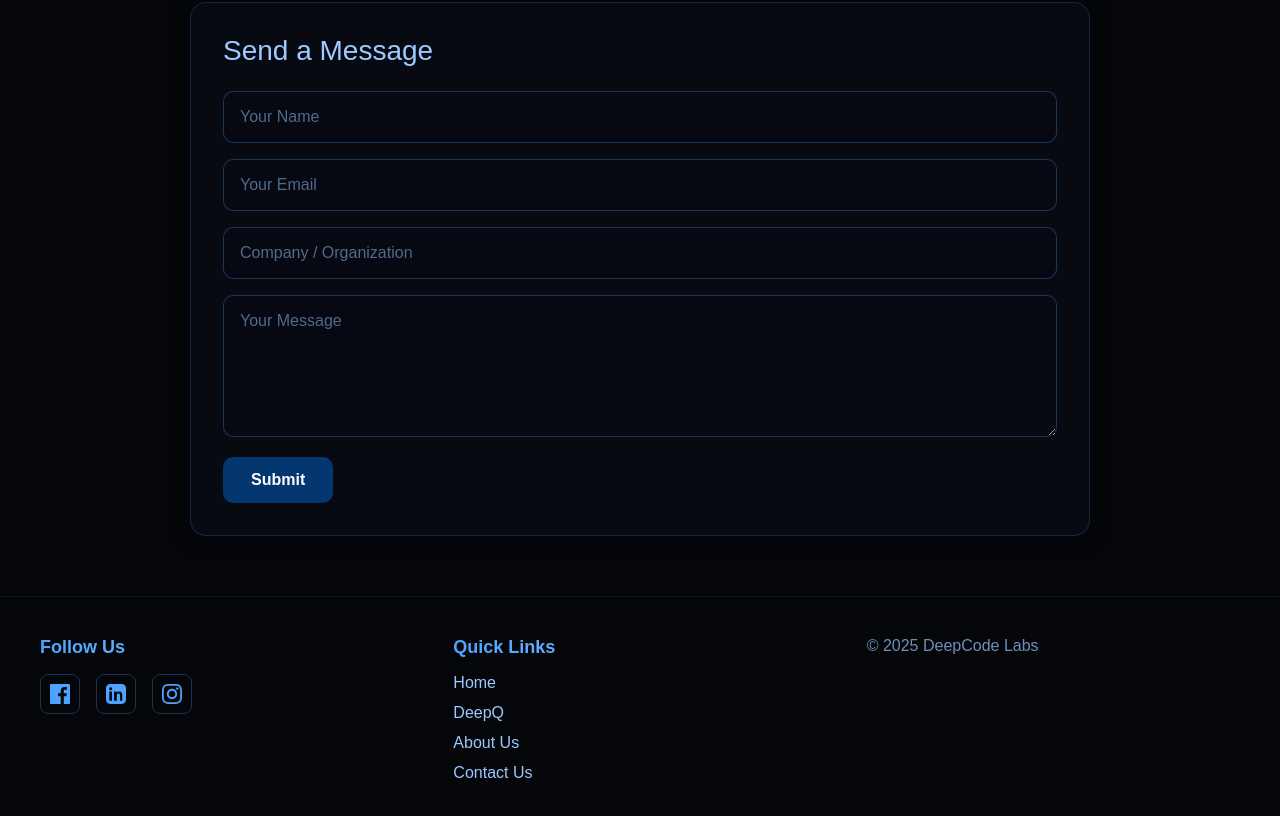
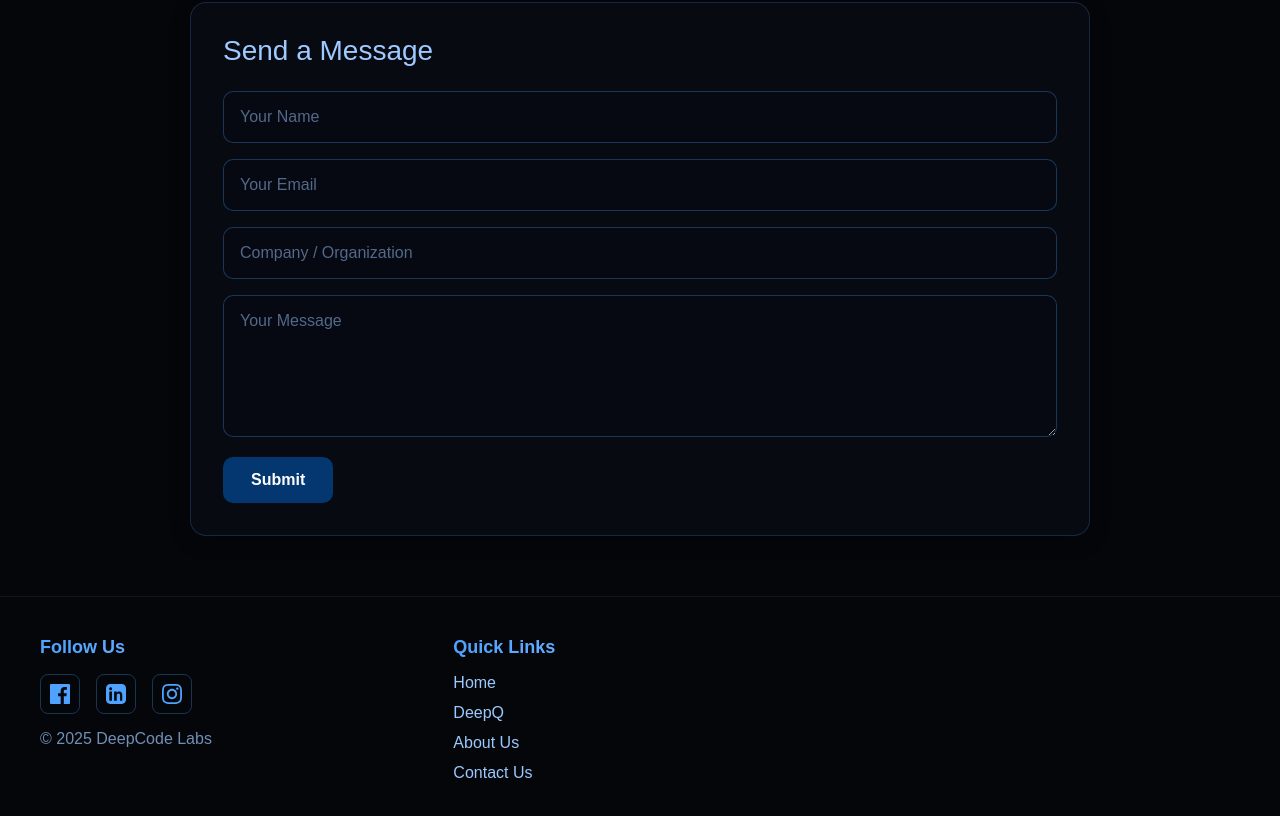
Before and after one commit to ramakalpasolutions-wq/deepq1, a Next.js app: page /contact in a window 1280 px wide. Shown: the part 512-1328 px from the top of the page. Built offline with nearby package versions, Linux system fonts and the light colour scheme.

Commit message:
initial commit

```diff
--- a/src/app/layout.js
+++ b/src/app/layout.js
@@ -63,6 +63,15 @@ export default function RootLayout({ children }) {
       <head>
         <meta name="msapplication-TileColor" content="#05060a" />
         <meta name="msapplication-navbutton-color" content="#05060a" />
+        <script
+          dangerouslySetInnerHTML={{
+            __html: `
+              if ('scrollRestoration' in history) {
+                history.scrollRestoration = 'manual';
+              }
+            `,
+          }}
+        />
       </head>
       <body>
         <a href="#main-content" className="skip-link">
@@ -134,6 +143,9 @@ export default function RootLayout({ children }) {
                   </svg>
                 </a>
               </div>
+              <p className="footer-copy" style={{ marginTop: '16px' }}>
+                © {new Date().getFullYear()} DeepCode Labs
+              </p>
             </div>
 
             <div className="footer-column">
@@ -147,7 +159,7 @@ export default function RootLayout({ children }) {
             </div>
 
             <div className="footer-column">
-              <p className="footer-copy">© {new Date().getFullYear()} DeepCode Labs</p>
+              {/* Empty column for layout balance */}
             </div>
           </div>
         </footer>
```
